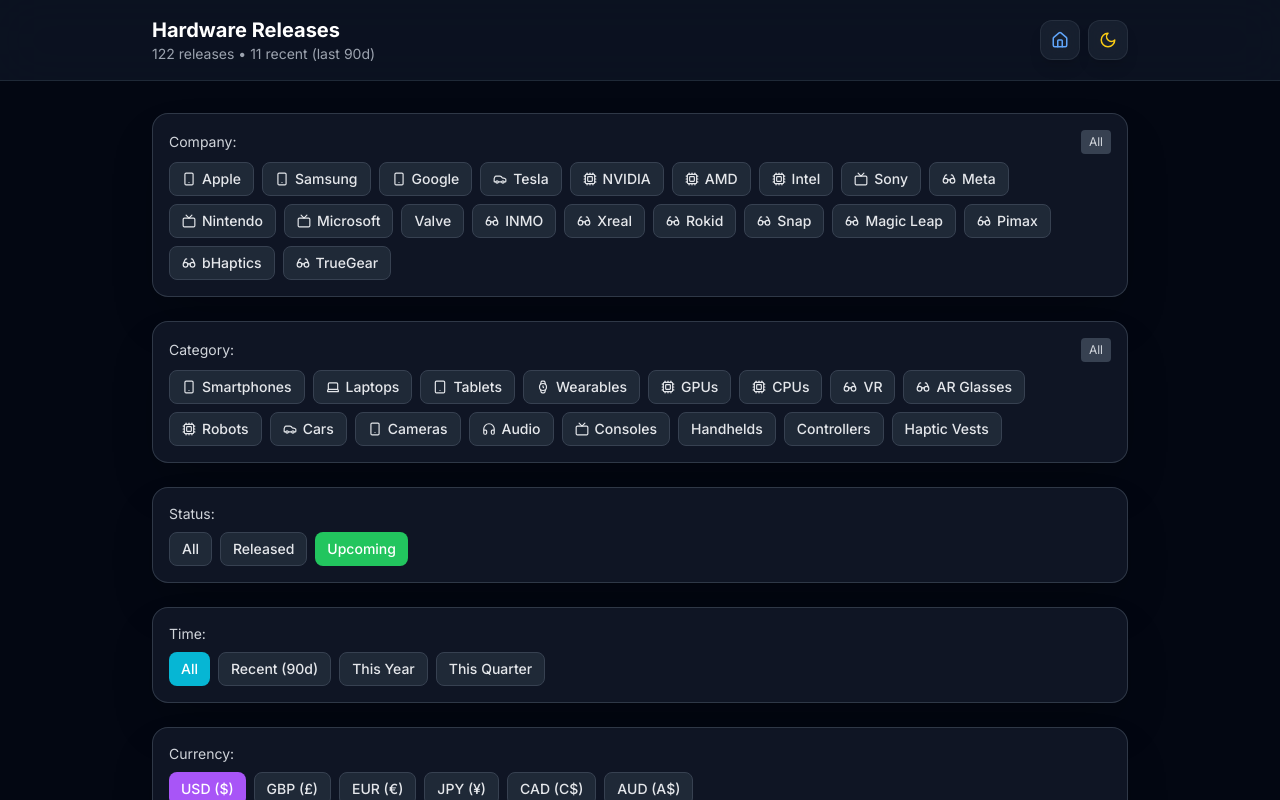
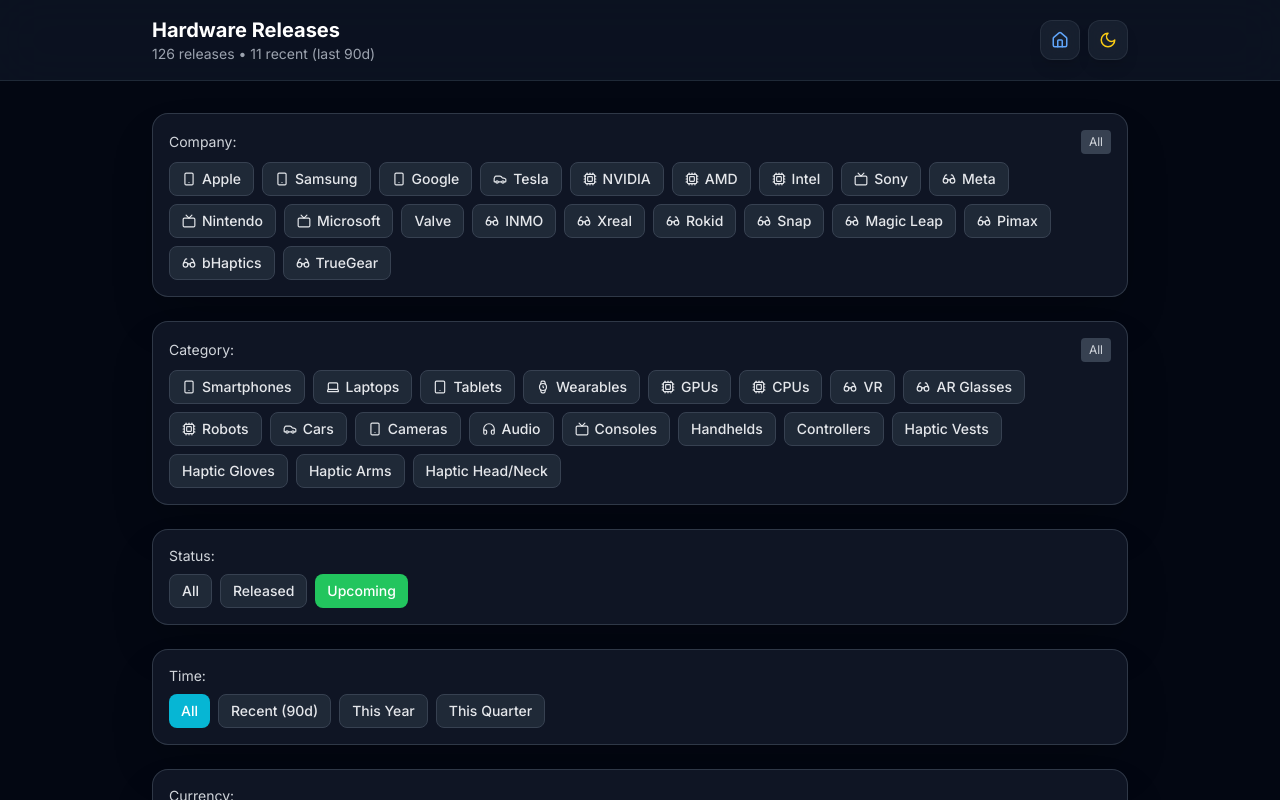
Before and after one commit to benjaminjob1/hardware-releases-dashboard, a Next.js app: page / in a window 1280 px wide. Shown: the top 800 px of the page. Built offline with nearby package versions, Linux system fonts and the light colour scheme.

Commit message:
Add haptic gloves/arms/head categories and more bhaptics products

```diff
--- a/src/app/page.tsx
+++ b/src/app/page.tsx
@@ -71,6 +71,9 @@
   { id: 'handheld', label: 'Handhelds' },
   { id: 'controller', label: 'Controllers' },
   { id: 'haptic', label: 'Haptic Vests' },
+  { id: 'haptic-gloves', label: 'Haptic Gloves' },
+  { id: 'haptic-arms', label: 'Haptic Arms' },
+  { id: 'haptic-head', label: 'Haptic Head/Neck' },
 ];
 
 const categoryIcons: Record<string, React.ReactNode> = {
@@ -490,25 +493,49 @@
     ],
     specs: { 'Motors': '16', 'Compatibility': 'PCVR, Meta Quest', 'Wireless': 'Yes', 'Weight': '~1kg', 'Games': '250+' }
   },
-  { id: 'bh5', name: 'bHaptics TactGlove', description: 'Haptic gloves for hand feedback', date: '2026', dateObj: new Date('2026-01-01'), status: 'Upcoming', confirmationLevel: 'official', category: 'bhaptics', type: 'haptic', priceRange: '$299-399',
+  { id: 'bh5', name: 'bHaptics TactGlove', description: 'Haptic gloves for hand feedback with per-finger haptics', date: '2026', dateObj: new Date('2026-01-01'), status: 'Upcoming', confirmationLevel: 'official', category: 'bhaptics', type: 'haptic-gloves', priceRange: '$299-399',
     sources: [
       { label: 'bHaptics CES 2026', url: 'https://www.newsdirectory3.com/bhaptics-tactsuit-tactglove-ces-2026-innovation/', type: 'rumor' },
     ],
     specs: { 'Haptic Points': 'Per finger', 'Compatibility': 'PCVR, Meta Quest', 'Wireless': 'Yes' }
   },
+  { id: 'bh6', name: 'bHaptics TactSuit bPad', description: 'Haptic hip/bottom pad for seated VR experiences', date: '2024', dateObj: new Date('2024-06-01'), status: 'Released', confirmationLevel: 'official', category: 'bhaptics', type: 'haptic', priceRange: '$149-199',
+    sources: [
+      { label: 'bHaptics', url: 'https://www.bhaptics.com/', type: 'official' },
+    ],
+    specs: { 'Coverage': 'Hip/Seated', 'Motors': '8', 'Compatibility': 'PCVR, Meta Quest', 'Wireless': 'Yes' }
+  },
+  { id: 'bh7', name: 'bHaptics TactShade', description: 'Haptic head/neck pad for immersive head impacts', date: '2024', dateObj: new Date('2024-06-01'), status: 'Released', confirmationLevel: 'official', category: 'bhaptics', type: 'haptic-head', priceRange: '$99-149',
+    sources: [
+      { label: 'bHaptics', url: 'https://www.bhaptics.com/', type: 'official' },
+    ],
+    specs: { 'Coverage': 'Head/Neck', 'Motors': '6', 'Compatibility': 'PCVR, Meta Quest', 'Wireless': 'Yes' }
+  },
+  { id: 'bh8', name: 'bHaptics TactArm', description: 'Haptic arm bands for forearm feedback', date: '2024', dateObj: new Date('2024-06-01'), status: 'Released', confirmationLevel: 'official', category: 'bhaptics', type: 'haptic-arms', priceRange: '$149-199',
+    sources: [
+      { label: 'bHaptics', url: 'https://www.bhaptics.com/', type: 'official' },
+    ],
+    specs: { 'Coverage': 'Forearms', 'Motors': '4 each', 'Compatibility': 'PCVR, Meta Quest', 'Wireless': 'Yes' }
+  },
 
   // TrueGear Haptic Vests
-  { id: 'tg1', name: 'TrueGear ME02', description: 'Budget haptic suit with 40 feedback points, EMS technology', date: 'Nov 2024', dateObj: new Date('2024-11-01'), status: 'Released', confirmationLevel: 'official', category: 'truegear', type: 'haptic', priceRange: '$299-399',
+  { id: 'tg1', name: 'TrueGear ME02', description: 'Budget haptic vest with 40 feedback points, EMS technology, includes arm bands', date: 'Nov 2024', dateObj: new Date('2024-11-01'), status: 'Released', confirmationLevel: 'official', category: 'truegear', type: 'haptic', priceRange: '$299-399',
     sources: [
       { label: 'TrueGear', url: 'https://truegearhaptic.com/', type: 'official' },
     ],
-    specs: { 'Feedback Points': '40', 'Technology': 'EMS', 'Compatibility': 'Quest 3, SteamVR', 'Wireless': 'Yes' }
+    specs: { 'Feedback Points': '40 vest + 2 arm bands', 'Technology': 'EMS', 'Compatibility': 'Quest 3, SteamVR', 'Wireless': 'Yes' }
   },
   { id: 'tg2', name: 'TrueGear ME01', description: 'Entry-level haptic vest with 40 feedback points', date: '2024', dateObj: new Date('2024-06-01'), status: 'Released', confirmationLevel: 'official', category: 'truegear', type: 'haptic', priceRange: '$199-299',
     sources: [
       { label: 'TrueGear', url: 'https://vrtruegear.com/', type: 'official' },
     ],
     specs: { 'Feedback Points': '40', 'Technology': 'EMS', 'Compatibility': 'PCVR, Quest', 'Wireless': 'Yes' }
+  },
+  { id: 'tg3', name: 'TrueGear EMS Arm Bands', description: 'Standalone EMS haptic arm bands for arm feedback', date: '2025', dateObj: new Date('2025-03-01'), status: 'Upcoming', confirmationLevel: 'rumored', category: 'truegear', type: 'haptic-arms', priceRange: '$79-99',
+    sources: [
+      { label: 'TrueGear', url: 'https://truegearhaptic.com/', type: 'official' },
+    ],
+    specs: { 'Coverage': 'Forearms', 'Technology': 'EMS', 'Compatibility': 'PCVR, Quest', 'Wireless': 'Yes' }
   },
 ];
 
```
